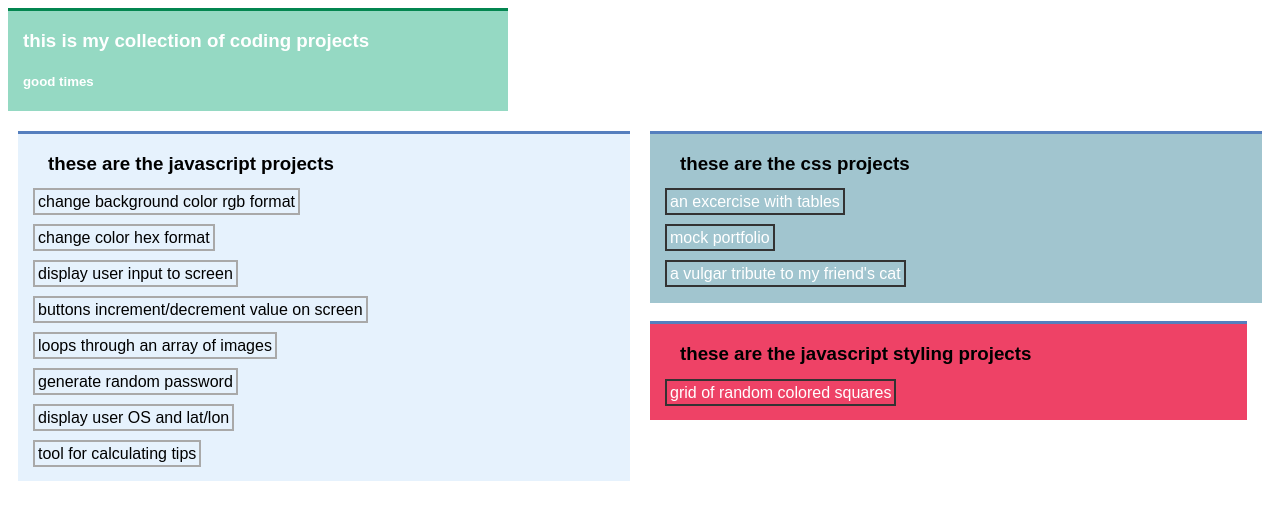
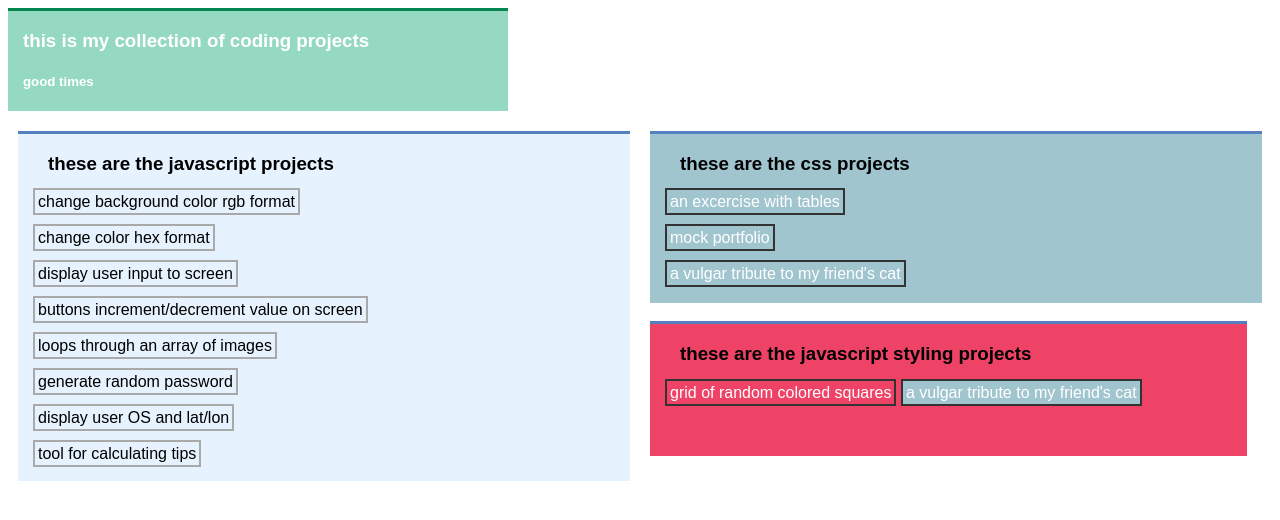
Before and after one commit to rodgersea/js_Projects, a plain HTML site: page index.html in a window 1280 px wide. Drawn offline with Linux system fonts and the light colour scheme.

Commit message:
added mult choice

```diff
--- a/index.html
+++ b/index.html
@@ -45,6 +45,8 @@
          <div id="java-style">
             <h3>these are the javascript styling projects</h3>
             <a class="a2" href = "color_Grid/index.html">grid of random colored squares</a>
+            <a class="a1" href = "multiple_Choice/index.html">a vulgar tribute to my friend's cat</a>
+            <br><br>
             <br><br>
          </div>
       </div>
```
